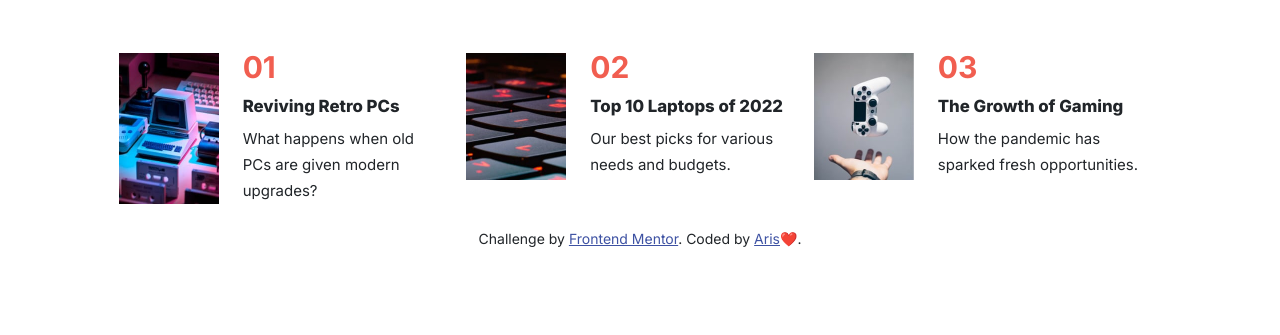
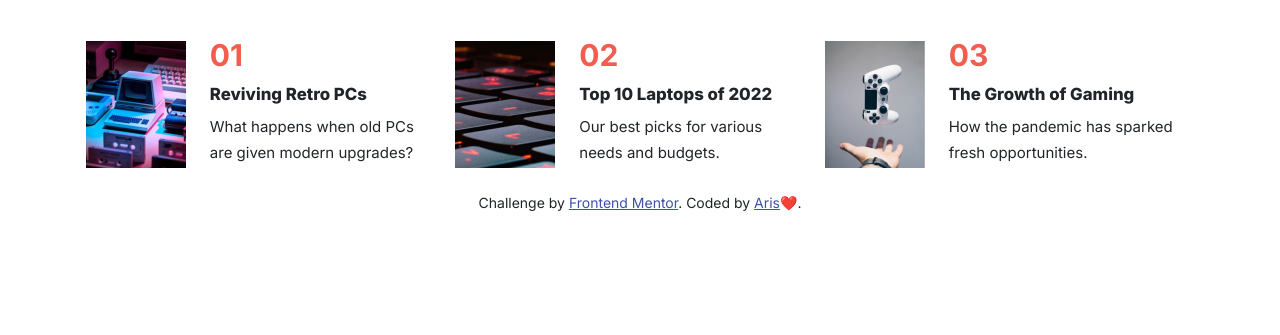
Before and after one commit to Aishat02/news-homepage-main, a plain HTML site: page index.html in a window 1280 px wide. Shown: the part 731-1066 px from the top of the page. After the commit the page ends 968 px from the top, so only its background shows below. Drawn offline with nearby package versions, Linux system fonts and the light colour scheme.

Commit message:
fix to design file width 1

```diff
--- a/src/style.css
+++ b/src/style.css
@@ -11,6 +11,7 @@
 }
 body {
   margin: 1em auto 0;
+  width: 375px !important;
   min-height: 100vh;
   font-family: "Inter", sans-serif;
   font-size: 15px;
@@ -140,7 +141,8 @@ hr {
 }
 @media (min-width: 768px) {
   body {
-    padding: 4.09em 7.2em !important;
+    width: 720px !important;
+    margin: 5.1em auto 0;
   }
   .b-nav {
     padding-bottom: 2.75em;
@@ -184,6 +186,9 @@ hr {
   }
 }
 @media (min-width: 1024px) {
+  body {
+    width: 1155px !important;
+  }
   .updates {
     max-width: 360px;
     padding: 1.8em 1.3em 1.15em 1.5em;
```
